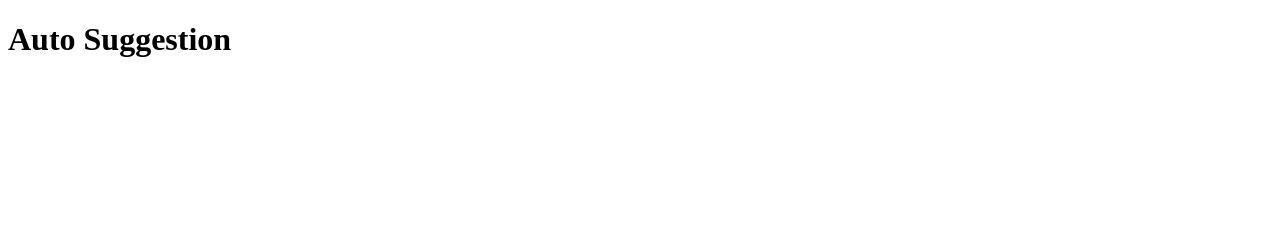
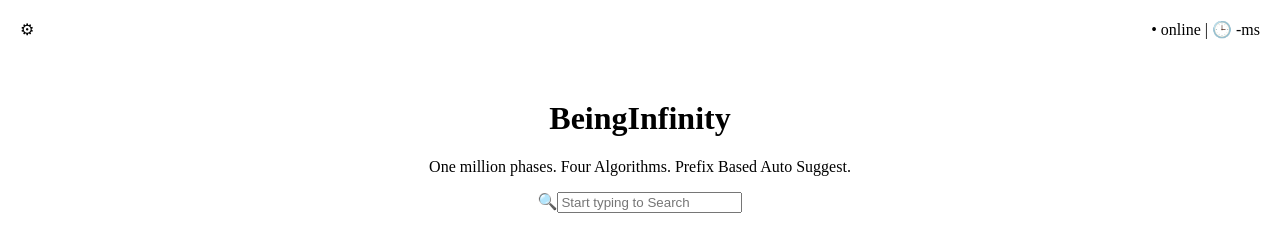
Before and after one commit to 24wh1a05ar-art/auto-suggest, a website: page frontend/pages/auto-suggest.html in a window 1280 px wide. Drawn offline with Linux system fonts and the light colour scheme.

Commit message:
autosuggest.html

```diff
--- a/frontend/index.css
+++ b/frontend/index.css
@@ -9,6 +9,7 @@
     border-style: solid;*/
     border: 5px solid navy;
   }
+
      #home-intro:hover{
         background-color: palevioletred;
      }
--- a/frontend/pages/auto-suggest.html
+++ b/frontend/pages/auto-suggest.html
@@ -4,8 +4,32 @@
     <meta charset="UTF-8">
     <meta name="viewport" content="width=device-width, initial-scale=1.0">
     <title>Document</title>
+    <style>
+        .left-bar{
+            position: fixed;
+            top: 20px;
+            left: 20px;
+        }
+        .right-bar{
+            position: fixed;
+            top: 20px;
+            right: 20px;
+        }
+        .search-section{
+            text-align: center;
+            margin-top: 100px;
+        }
+    </style>
 </head>
 <body>
-    <h1>Auto Suggestion</h1>
+    <div>
+        <span class="left-bar">&#9881</span>
+        <span class="right-bar"> &#x2022; online | &#x1F552; -ms</span>
+    </div>
+    <div class="search-section">
+        <h1>BeingInfinity</h1>
+        <p>One million phases. Four Algorithms. Prefix Based Auto Suggest.</p>
+        <span>&#128269;<input placeholder="Start typing to Search"</span>
+    </div>
 </body>
 </html>
```
Also changed, not shown: frontend/index.html (+1 -1 lines), frontend/leetcode-stats.html (+4 -0 lines).
